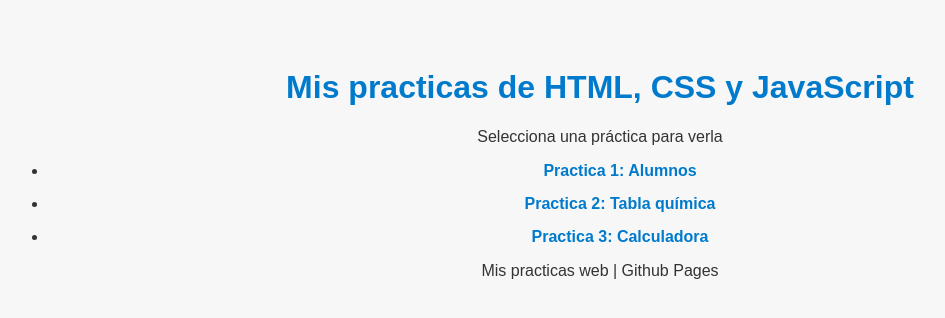
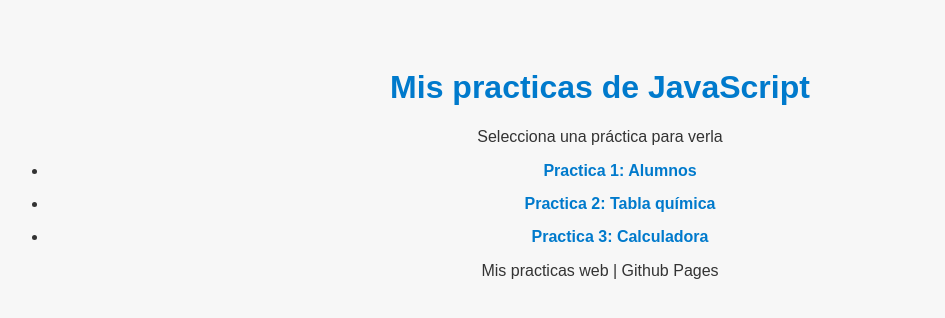
Before and after one commit to jsanchezmolina11-lab/Javi-bach2, a plain HTML site: page practicas/practicas_java/index.html in a window 1280 px wide. Shown: the whole page, without its empty margins (40-985 px from the left). Drawn offline with Linux system fonts and the light colour scheme.

Commit message:
Update index.html

```diff
--- a/practicas/practicas_java/index.html
+++ b/practicas/practicas_java/index.html
@@ -3,7 +3,7 @@
 <head>
   <meta charset="UTF-8" />
   <meta name="viewport" content="width=device=width, initial-scale-1.0" />
-  <title>Mis prácticas HTML, CSS y JavaScript</title>
+  <title>Mis prácticas de JavaScript</title>
   <style>
     body {
       font-family: Arial, sans-serif;
@@ -33,7 +33,7 @@
   </style>
 </head>
 <body>
-  <h1>Mis practicas de HTML, CSS y JavaScript</h1>
+  <h1>Mis practicas de JavaScript</h1>
   <p>Selecciona una práctica para verla</p>
 
   <ul>
```
